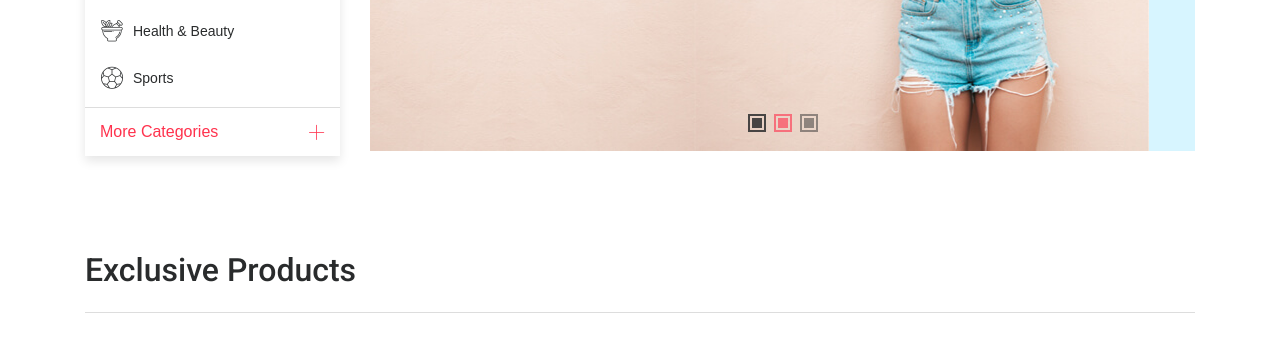
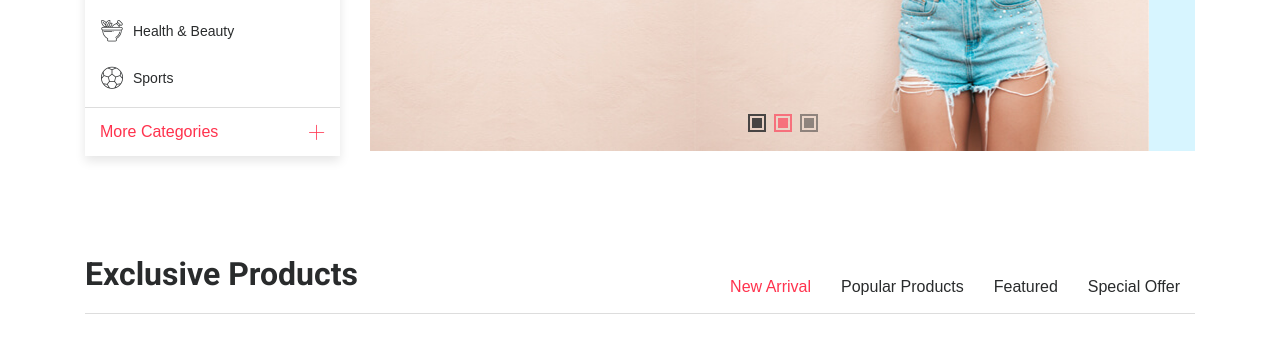
Before and after one commit to mercyz/e-Commerce-HTML5, a plain HTML site: page index.html in a window 1280 px wide. Shown: the part 572-924 px from the top of the page. Drawn offline with nearby package versions, Linux system fonts and the light colour scheme.

Commit message:
added toggle buttons for exclusive product

```diff
--- a/index.html
+++ b/index.html
@@ -164,7 +164,40 @@
                             <div class="heading__title">
                                 <h2>Exclusive Products</h2>
                             </div>
-                            <div class="tab_heading"></div>
+                            <div class="tab_heading">
+                                <button class="navbar-toggler" type="button" data-toggle="collapse" data-target="#tabmenubar" aria-expanded="false">
+                                    <span class="ion-android-menu"></span>
+                                </button>
+                                <ul class="nav nav-tabs justify-content-center justify-content-md-end" id="tabmenubar" role="tablist">
+                                    <li class="nav-item">
+                                        <a class="nav-link active" id="newArrival-tab" data-toggle="tab" href="#newarrival" role="tab" aria-controls="newarrival"
+                                            aria-selected="true">New Arrival</a>
+                                    </li>
+                                    <li class="nav-item">
+                                        <a class="nav-link" id="popularProduct-tab" data-toggle="tab" href="#popularproduct" role="tab" aria-controls="popularproduct"
+                                            aria-selected="false">Popular Products</a>
+                                    </li>
+                                    <li class="nav-item">
+                                        <a class="nav-link" id="featured-tab" data-toggle="tab" href="#featured" role="tab" aria-controls="featured"
+                                            aria-selected="false">Featured</a>
+                                    </li>
+                                    <li class="nav-item">
+                                        <a class="nav-link" id="special-tab" data-toggle="tab" href="#special" role="tab" aria-controls="special"
+                                            aria-selected="false">Special Offer
+                                        </a>
+                                    </li>
+                                </ul>
+                            </div>
+                        </div>
+                    </div>
+                </div>
+                <div class="row">
+                    <div class="col-12">
+                        <div class="tab_container">
+                            <div id="newArrival"></div>
+                            <div id="popularProduct"></div>
+                            <div id="featured"></div>
+                            <div id="special"></div>
                         </div>
                     </div>
                 </div>
--- a/scss/custom.scss
+++ b/scss/custom.scss
@@ -366,3 +366,30 @@ ul,li,ol{
     position: relative;
     border-bottom: 1px solid #ddd;
 }
+.heading__title h2{
+    position: relative;
+    z-index: 9;
+    margin:0;
+    font-weight:600;
+    text-transform: capitalize;
+    color : #292b2c;
+    font-family:"Roboto"
+
+}
+.tab_heading{
+
+    .nav-tabs{
+        border-bottom:0;
+
+        li.nav-item a.active{
+            color:$pink-color;
+        }
+        li.nav-item a{
+            padding: 0px 15px;
+            border:0;
+            font-weight: 500;
+            text-align: center;
+            text-transform: capitalize;
+        }
+    }
+}
```
Also changed, not shown: css/custom.css, 1 other file.
